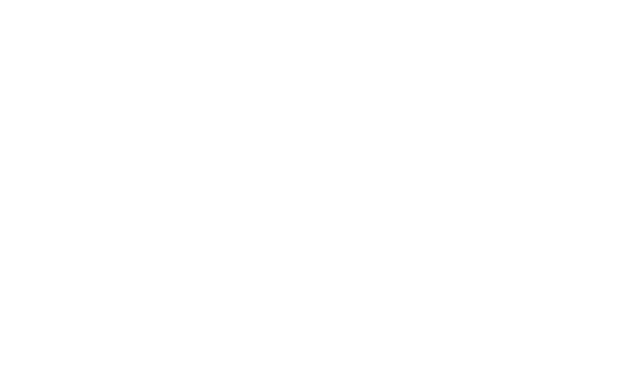
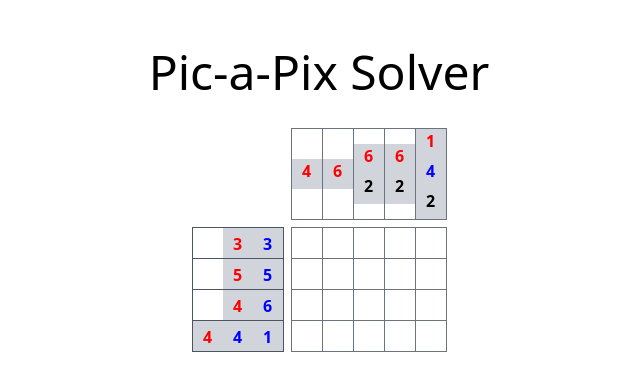
Before and after one commit to jsborjesson/conceptis-puzzle-solver, a Vue app: page /pic-a-pix in a window 1280 px wide. Before the commit this address had no page. Shown: the top 390 px of the page, without its empty margins (321-961 px from the left). Built offline with nearby package versions, Linux system fonts and the light colour scheme.

Commit message:
Prototype Pic-A-Pix UI

```diff
--- /dev/null
+++ b/src/pic-a-pix/PicAPix.vue
@@ -0,0 +1,94 @@
+<template>
+  <div class="flex flex-col items-center px-4 py-12 space-y-8">
+    <h1 class="text-5xl text-center">Pic-a-Pix Solver</h1>
+
+    <table class="box-border">
+      <tr class="h-full">
+        <!-- Invisible top left corner -->
+        <th></th>
+
+        <!-- Vertical gap -->
+        <th></th>
+
+        <th v-for="col in puzzle.vertical" :key="col" class="h-full p-0 border border-gray-500">
+          <div class="flex flex-col justify-end h-full">
+            <span
+              v-for="clue in col"
+              :key="clue"
+              :style="`color: ${clue.color}; width: ${squareSize}px; height: ${squareSize}px;`"
+              class="bg-gray-300">
+              {{ clue.number }}
+            </span>
+          </div>
+        </th>
+      </tr>
+
+      <!-- Horizontal gap -->
+      <tr class="h-2">
+        <td></td>
+        <td></td>
+      </tr>
+
+      <tr v-for="row in puzzle.horizontal" :key="row">
+        <th class="p-0 border border-gray-600">
+          <div class="flex justify-end">
+            <span
+              v-for="clue in row"
+              :key="clue"
+              :style="`color: ${clue.color}; width: ${squareSize}px; height: ${squareSize}px;`"
+              class="p-1 bg-gray-300">
+              {{ clue.number }}
+            </span>
+          </div>
+        </th>
+
+        <!-- Vertical gap -->
+        <td class="w-2" />
+
+        <!-- Picture -->
+        <td v-for="square in puzzle.vertical" :key="square" class="border border-gray-500"></td>
+      </tr>
+    </table>
+  </div>
+</template>
+
+<script lang="ts">
+import { defineComponent } from "vue";
+
+interface Puzzle {
+  vertical: Clue[][];
+  horizontal: Clue[][];
+}
+
+interface Clue {
+  number: number;
+  color: Color;
+}
+
+type Color = string;
+
+const example: Puzzle = {
+  vertical: [
+    [{ number: 4, color: "red" }],
+    [{ number: 6, color: "red" }],
+    [{ number: 6, color: "red" }, { number: 2, color: "black" }],
+    [{ number: 6, color: "red" }, { number: 2, color: "black" }],
+    [{ number: 1, color: "red" }, { number: 4, color: "blue" }, { number: 2, color: "black" }],
+  ],
+  horizontal: [
+    [{ number: 3, color: "red" }, { number: 3, color: "blue" }],
+    [{ number: 5, color: "red" }, { number: 5, color: "blue" }],
+    [{ number: 4, color: "red" }, { number: 6, color: "blue" }],
+    [{ number: 4, color: "red" }, { number: 4, color: "blue" }, { number: 1, color: "blue" }],
+  ],
+};
+
+export default defineComponent({
+  data() {
+    return {
+      puzzle: example,
+      squareSize: 30,
+    }
+  },
+})
+</script>
--- a/src/router.ts
+++ b/src/router.ts
@@ -1,9 +1,11 @@
 import { createRouter, createWebHistory, RouteRecordRaw } from "vue-router";
 import FillAPix from "./fill-a-pix/FillAPix.vue";
+import PicAPix from "./pic-a-pix/PicAPix.vue";
 
 const routes: RouteRecordRaw[] = [
   { path: "/", redirect: "/fill-a-pix" },
   { path: "/fill-a-pix", component: FillAPix },
+  { path: "/pic-a-pix", component: PicAPix },
 ];
 
 export const router = createRouter({
```
Also changed, not shown: src/pic-a-pix/puzzles.ts (added).
